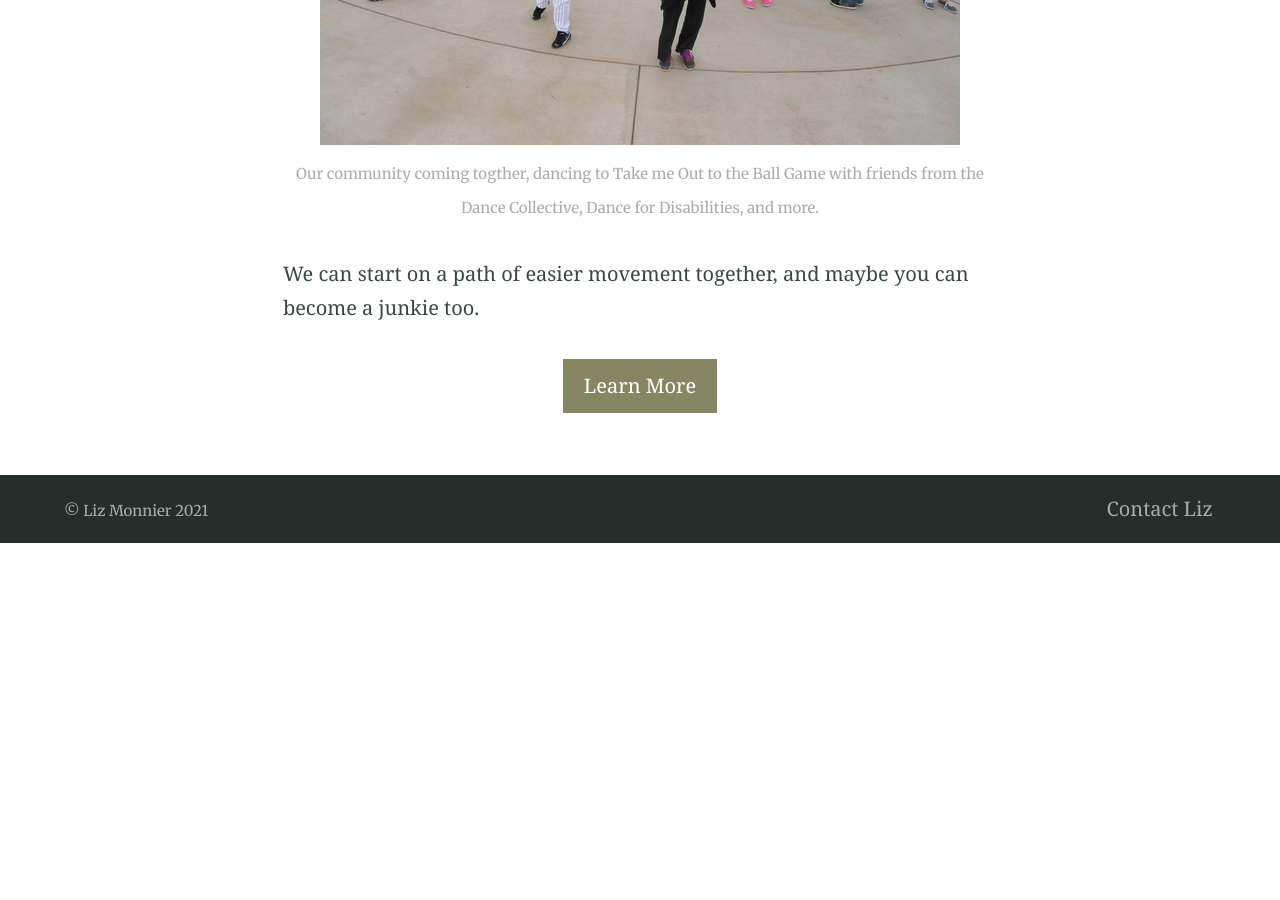
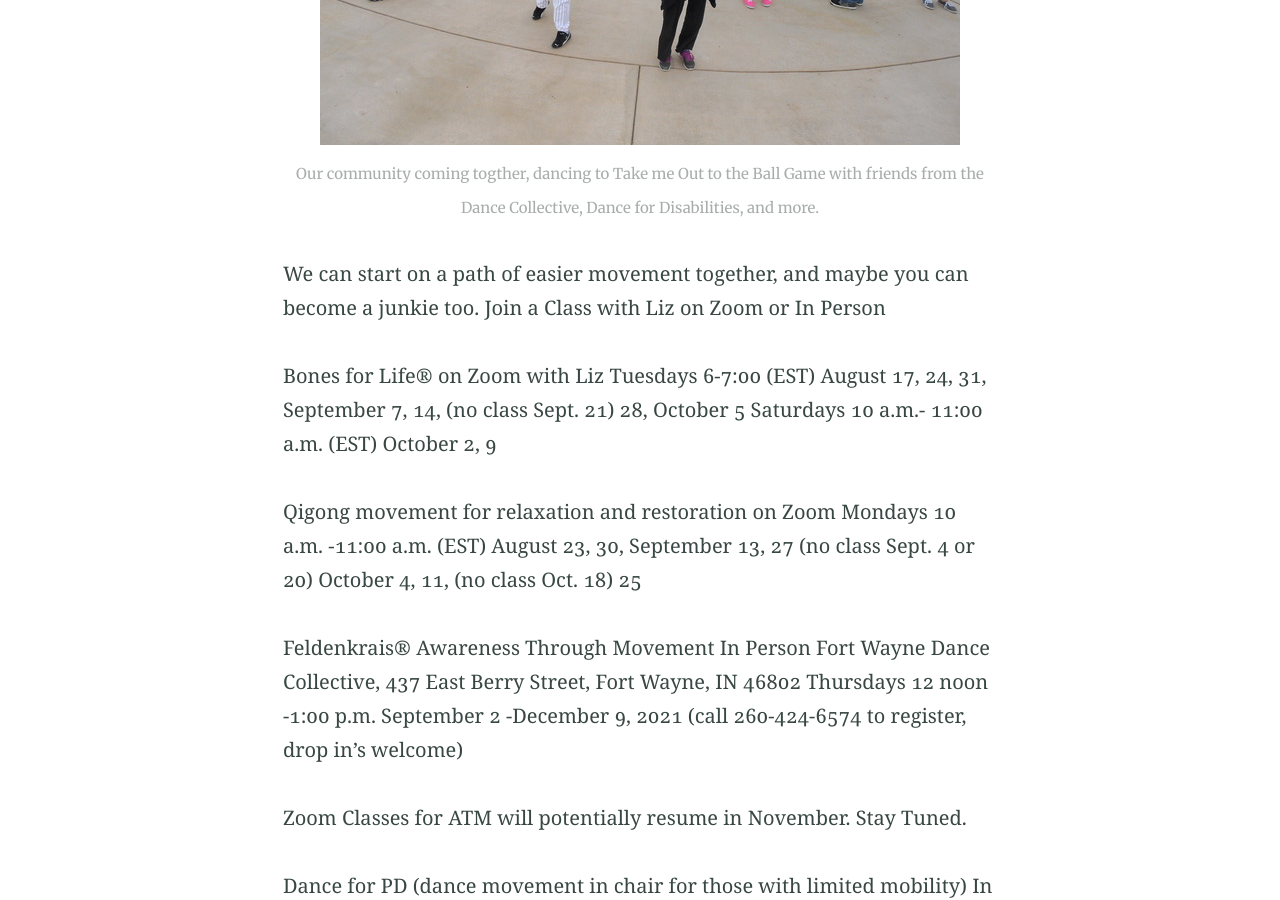
Before and after one commit to monnierliz/monnierliz.github.io, a Jekyll site: the page built from index.md, in a window 1280 px wide and 900 px high, scrolled down 2782 px. Built offline with Jekyll 4.4.1, drawn with Linux system fonts in a browser that asks for light colours; before the commit the page ends 3325 px from its top, so only the background shows below that; some of the changed text lies outside the part shown.

Commit message:
I added the Fall schedule of classes.

```diff
--- a/index.md
+++ b/index.md
@@ -42,5 +42,42 @@ be a better swimmer. For others they look to movement to reduce stress.
 
 We can start on a path of easier movement together, and maybe you can become a
 junkie too.
+Join a Class with Liz on Zoom or In Person
+
+Bones for Life® on Zoom with Liz
+Tuesdays 6-7:00 (EST)
+August 17, 24, 31,
+September 7, 14, (no class Sept. 21) 28,
+October 5
+Saturdays 10 a.m.- 11:00 a.m. (EST)
+October 2, 9
+
+Qigong movement for relaxation and restoration on Zoom
+Mondays 10 a.m. -11:00 a.m. (EST)
+August 23, 30,
+September 13, 27 (no class Sept. 4 or 20)
+October 4, 11, (no class Oct. 18) 25
+
+Feldenkrais® Awareness Through Movement In Person
+Fort Wayne Dance Collective, 437 East Berry Street, Fort Wayne, IN 46802
+Thursdays 12 noon -1:00 p.m.
+September 2 -December 9, 2021 (call 260-424-6574 to register, drop in’s welcome)
+
+Zoom Classes for ATM will potentially resume in November. Stay Tuned.
+
+Dance for PD (dance movement in chair for those with limited mobility) In Person
+In Person at the Fort Wayne Dance Collective, 437 East Berry Street, Fort Wayne, IN 46802
+Tuesdays 12:30 p.m.-1:30 p.m.
+August 31 – December 7, 2021 (Call 260-424-6574 to register, drop in’s welcome)
+
+Exploring Dance (for young adults with developmental disabilities) In Person
+Fort Wayne Dance Collective, 437 East Berry Street, Fort Wayne, IN 46802
+Mondays, 5:30-6:30 (call 260-424-6574 to register)
+August 30- December 6
+
+
+
+
+
 
 <p style="text-align: center;">{% include button.html text="Learn More" link="/services" %}</p>
```
